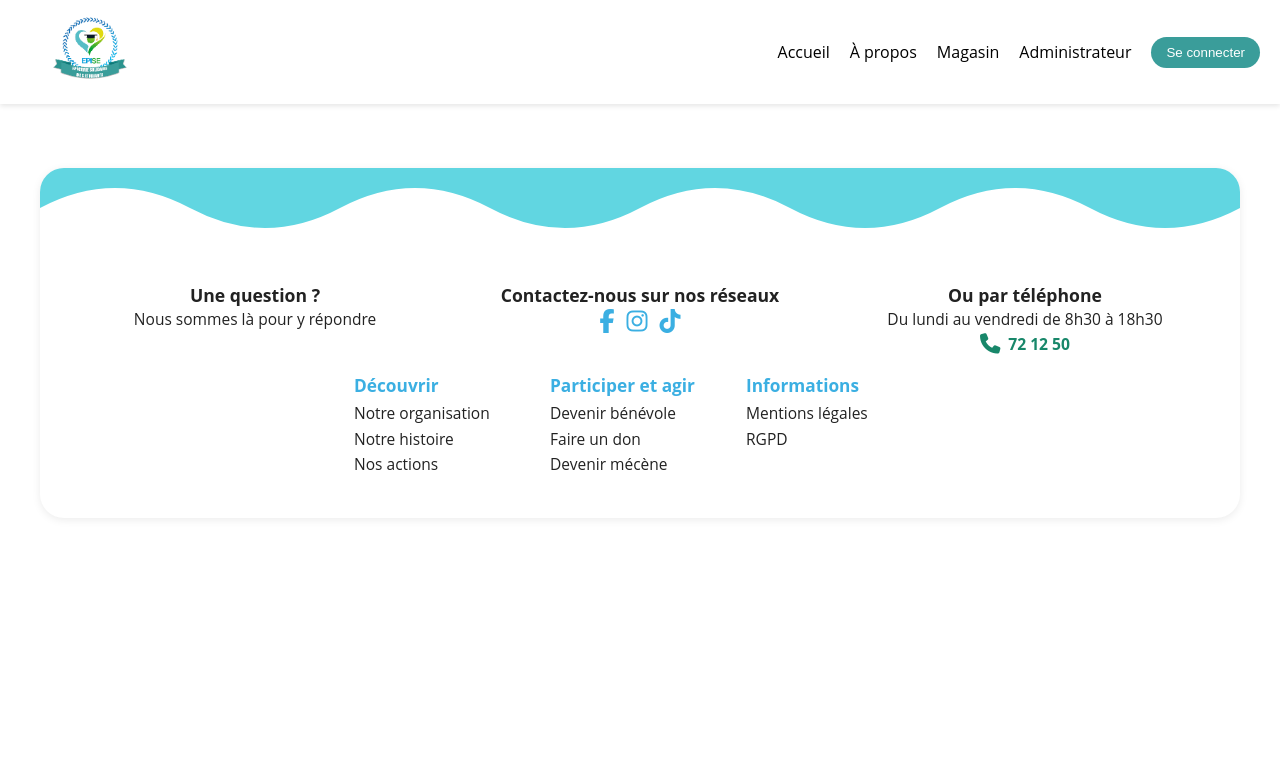
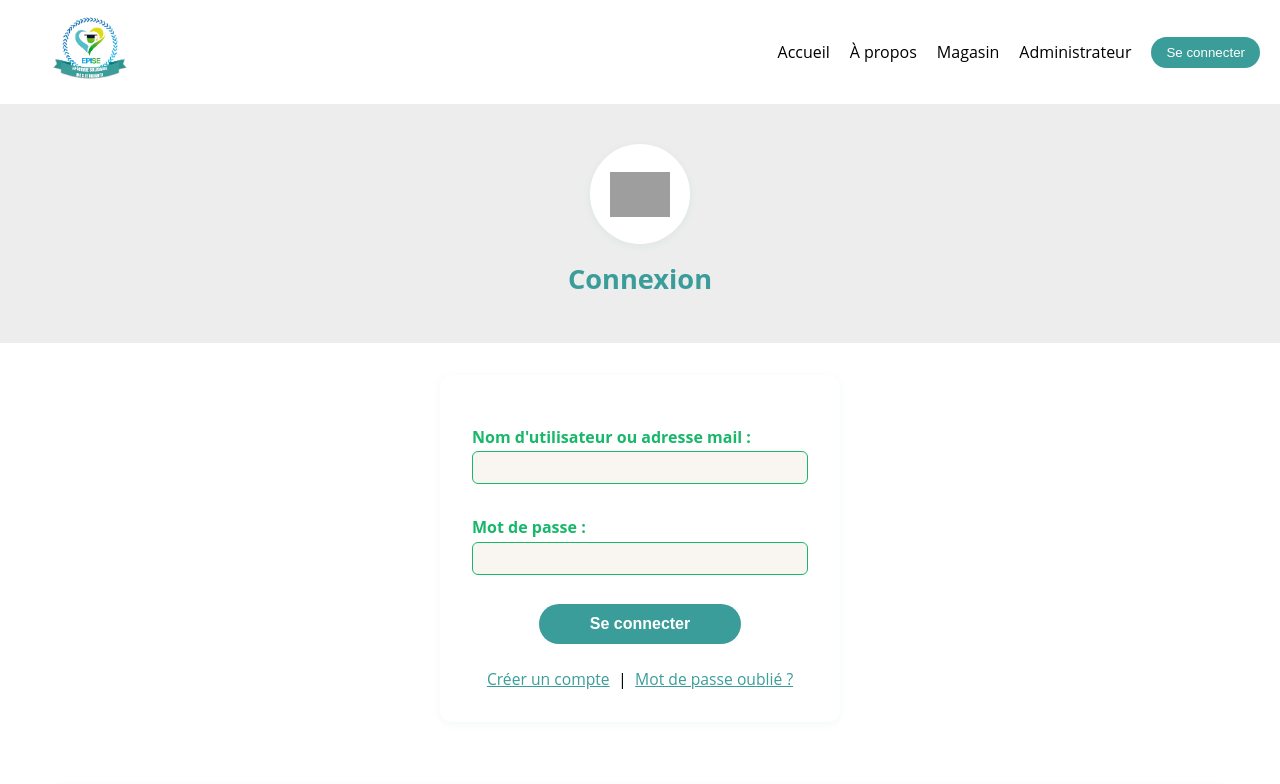
Before and after one commit to ahyolia/SAE401-frontend, an Angular app: page /users/login in a window 1280 px wide. Before the commit this address led to /. Shown: the top 784 px of the page. Built offline with nearby package versions, Linux system fonts and the light colour scheme; grey boxes are pictures that could not be loaded.

Commit message:
Page login

```diff
--- a/src/app/app.routes.ts
+++ b/src/app/app.routes.ts
@@ -2,10 +2,12 @@ import { Routes } from '@angular/router';
 import { Accueil } from './pages/accueil/accueil';
 import { Apropos } from './pages/apropos/apropos';
 import { Catalogue } from './pages/catalogue/catalogue';
+import { Login } from './pages/login/login';
 
 export const routes: Routes = [
   { path: '', component: Accueil },
   { path: 'apropos', component: Apropos },
   { path: 'catalogue', component: Catalogue },
+  { path: 'users/login', component: Login },
   // ...autres routes...
 ];
--- a/src/app/pages/login/login.css
+++ b/src/app/pages/login/login.css
@@ -0,0 +1,89 @@
+.connexion-hero {
+    background: #ededed;
+    padding: 2.5em 0 2em 0;
+    display: flex;
+    flex-direction: column;
+    align-items: center;
+}
+.connexion-avatar {
+    width: 100px;
+    height: 100px;
+    background: #fff;
+    border-radius: 50%;
+    box-shadow: 0 2px 8px rgba(58,157,154,0.08);
+    display: flex;
+    align-items: center;
+    justify-content: center;
+    margin-bottom: 1em;
+    overflow: hidden;
+}
+.connexion-avatar img {
+    width: 60px;
+    height: 60px;
+    object-fit: contain;
+}
+.connexion-title {
+    font-size: 1.7em;
+    color: #3A9D9A;
+    font-weight: bold;
+    margin-bottom: 0.5em;
+}
+.connexion-section {
+    background: #fff;
+    border-radius: 12px;
+    box-shadow: 0 2px 8px rgba(58,157,154,0.06);
+    margin: 2em auto;
+    padding: 2em;
+    width: 90%;
+    max-width: 400px;
+}
+.connexion-section label {
+    font-weight: bold;
+    color: #18B76A;
+    display: block;
+    margin-top: 1.2em;
+    margin-bottom: 0.2em;
+}
+.connexion-section input {
+    width: 100%;
+    padding: 0.6em;
+    border: 1px solid #18B76A;
+    border-radius: 6px;
+    margin-bottom: 1em;
+    background: #f9f6f2;
+}
+.connexion-section button {
+    background: #3A9D9A;
+    color: #fff;
+    border: none;
+    border-radius: 20px;
+    padding: 0.7em 2em;
+    font-weight: bold;
+    font-size: 1em;
+    cursor: pointer;
+    margin-top: 1em;
+    transition: background 0.2s;
+}
+.connexion-section button:hover {
+    background: #3BAFE2;
+    color: #fff;
+}
+.connexion-links {
+    margin-top: 1.5em;
+    text-align: center;
+}
+.connexion-links a {
+    color: #3A9D9A;
+    text-decoration: underline;
+    font-size: 0.98em;
+}
+
+.alert {
+    background: #55BDC6;
+    color: #fff;
+    padding: 12px 20px;
+    border-radius: 8px;
+    margin-bottom: 24px;
+    font-weight: 500;
+    font-size: 13px;
+}
--- a/src/app/pages/login/login.html
+++ b/src/app/pages/login/login.html
@@ -1 +1,24 @@
-<p>login works!</p>
+<div class="connexion-hero">
+  <div class="connexion-avatar">
+    <img src="assets/images/user.png" alt="Avatar">
+  </div>
+  <div class="connexion-title">Connexion</div>
+</div>
+
+<div class="connexion-section">
+  <div *ngIf="errorMsg" class="alert" id="alert-msg">{{ errorMsg }}</div>
+  <form (ngSubmit)="onSubmit()" #loginForm="ngForm">
+    <label for="login">Nom d'utilisateur ou adresse mail :</label>
+    <input type="text" id="login" name="login" [(ngModel)]="login" required>
+    <label for="password">Mot de passe :</label>
+    <div style="display: flex; flex-direction: column; align-items: center;">
+      <input type="password" id="password" name="password" [(ngModel)]="password" required style="width: 100%;">
+      <button type="submit" [disabled]="loading" style="width: 60%;">Se connecter</button>
+    </div>
+  </form>
+  <div class="connexion-links">
+    <a routerLink="/users/register">Créer un compte</a>
+    &nbsp;|&nbsp;
+    <a routerLink="/users/forgot">Mot de passe oublié ?</a>
+  </div>
+</div>
--- a/src/app/pages/login/login.ts
+++ b/src/app/pages/login/login.ts
@@ -1,25 +1,40 @@
 import { Component } from '@angular/core';
+import { CommonModule } from '@angular/common';
+import { FormsModule } from '@angular/forms';
 import { HttpClient } from '@angular/common/http';
 
 @Component({
   selector: 'app-login',
-  imports: [],
+  standalone: true,
+  imports: [CommonModule, FormsModule],
   templateUrl: './login.html',
   styleUrl: './login.css'
 })
 export class Login {
+  login: string = '';
+  password: string = '';
+  errorMsg: string = '';
+  loading: boolean = false;
+
   constructor(private http: HttpClient) {}
 
-  onSubmit(credentials: { email: string; password: string }) {
-    this.http.post<{ token: string }>('http://localhost/SAE401/api/users/login', credentials)
-      .subscribe({
+  onSubmit() {
+    this.loading = true;
+    this.http.post<{ token: string }>(
+      'http://localhost/SAE401/api/users/login',
+      { login: this.login, password: this.password }
+    ).subscribe({
       next: (response) => {
         localStorage.setItem('token', response.token);
         document.cookie = `token=${response.token}; path=/`;
-          // Redirection ou autre action après login
+        const redirectUrl = localStorage.getItem('redirectAfterLogin') || '/';
+        window.location.href = redirectUrl;
+        localStorage.removeItem('redirectAfterLogin');
+        this.loading = false;
       },
       error: (err) => {
-          // Gestion des erreurs
+        this.errorMsg = 'Erreur de connexion';
+        this.loading = false;
       }
     });
   }
```
Lines whose indentation alone changed are shown as unchanged.
